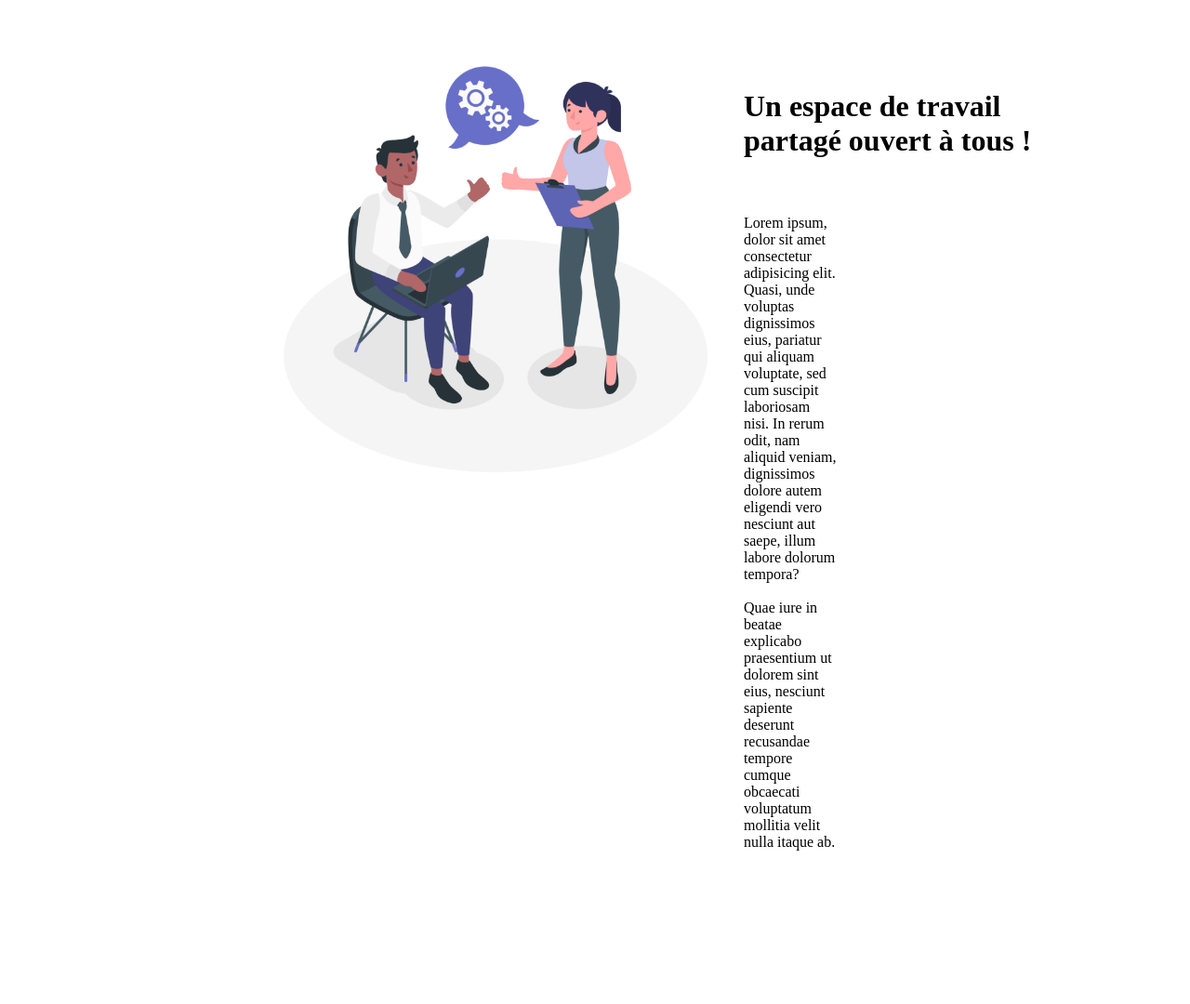
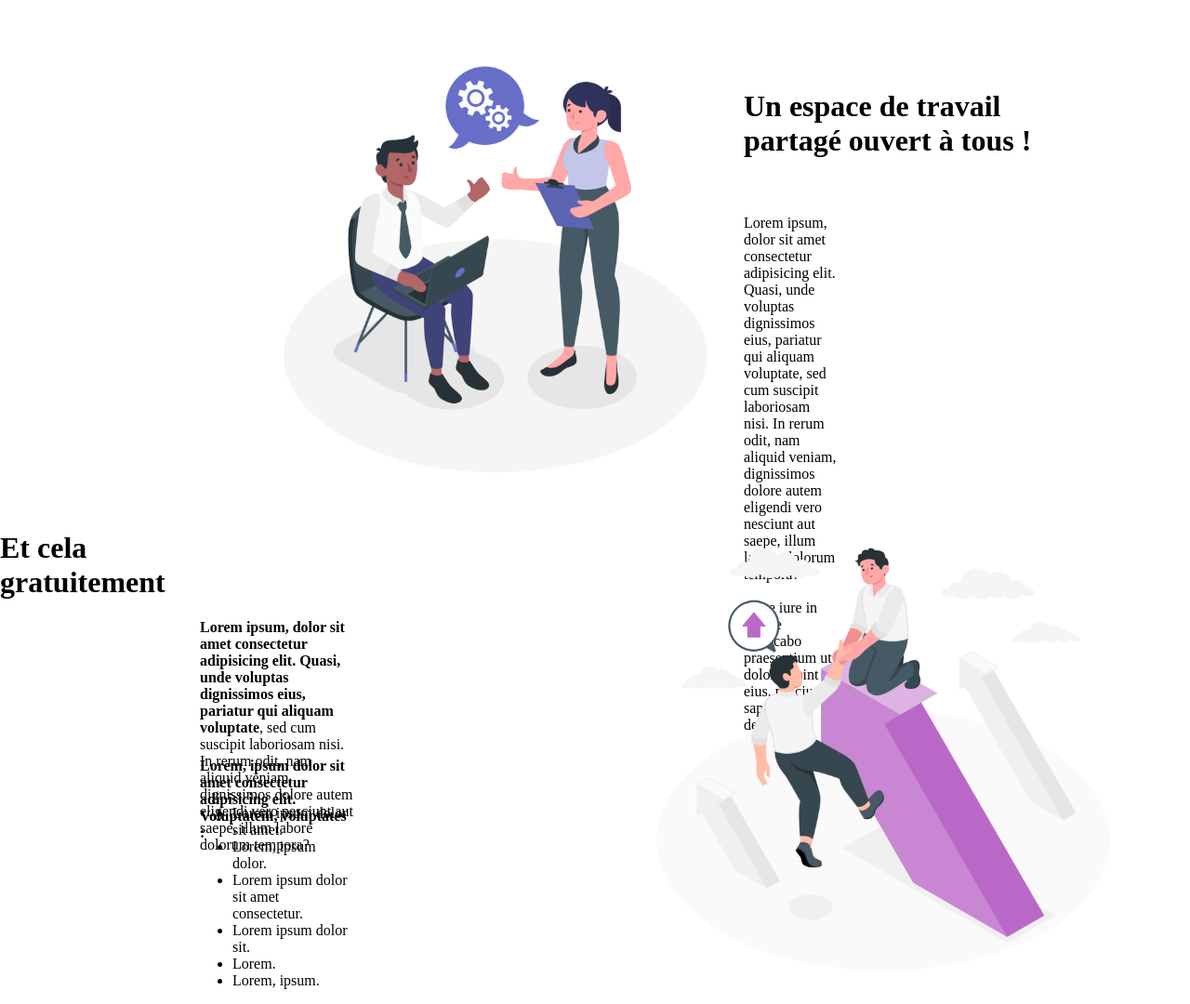
Before and after one commit to mohabrd/exo15_template_css, a plain HTML site: page index.html in a window 1280 px wide. Shown: the whole page at 93% size. Before the commit the page ends 931 px from the top, so only its background shows below. Drawn offline with Linux system fonts and the light colour scheme.

Commit message:
partie 2 fini titre, texte, sous titre, liste et img

```diff
--- a/index.html
+++ b/index.html
@@ -1,5 +1,6 @@
 <!DOCTYPE html>
 <html lang="fr">
+
 <head>
     <meta charset="UTF-8">
     <meta http-equiv="X-UA-Compatible" content="IE=edge">
@@ -7,19 +8,26 @@
     <link rel="stylesheet" href="./public/css/style.css">
     <title>exo 15 template css</title>
 </head>
+
 <body>
 
     <header>
 
         <div class="partie1">
             <div class="img1">
-            <img src="./public/img/Co-workers-amico-1536x1536.png" alt="" height="500px"></img></div>
+                <img src="./public/img/Co-workers-amico-1536x1536.png" alt="" height="500px"></img>
+            </div>
 
             <div class="titre1">
-                <h1>Un espace de travail<br>partagé ouvert à tous !</h1></div>
+                <h1>Un espace de travail<br>partagé ouvert à tous !</h1>
+            </div>
 
             <div class="text1">
-                <p>Lorem ipsum, dolor sit amet consectetur adipisicing elit. Quasi, unde voluptas dignissimos eius, pariatur qui aliquam voluptate, sed cum suscipit laboriosam nisi. In rerum odit, nam aliquid veniam, dignissimos dolore autem eligendi vero nesciunt aut saepe, illum labore dolorum tempora?<br><br>Quae iure in beatae explicabo praesentium ut dolorem sint eius, nesciunt sapiente deserunt recusandae tempore cumque obcaecati voluptatum mollitia velit nulla itaque ab.</p>
+                <p>Lorem ipsum, dolor sit amet consectetur adipisicing elit. Quasi, unde voluptas dignissimos eius,
+                    pariatur qui aliquam voluptate, sed cum suscipit laboriosam nisi. In rerum odit, nam aliquid veniam,
+                    dignissimos dolore autem eligendi vero nesciunt aut saepe, illum labore dolorum tempora?<br><br>Quae
+                    iure in beatae explicabo praesentium ut dolorem sint eius, nesciunt sapiente deserunt recusandae
+                    tempore cumque obcaecati voluptatum mollitia velit nulla itaque ab.</p>
             </div>
 
         </div>
@@ -30,9 +38,36 @@
 
     <main>
 
-        <section>
+        <div class="partie2">
+            <div class="img2">
+                <img src="./public/img/Helping-a-partner-amico-1536x1536.png" alt="" height="500px"></img>
+            </div>
+            <div class="titre2">
+                <h1>Et cela gratuitement</h1>
+            </div>
+            <div class="text2">
+                <p><b>Lorem ipsum, dolor sit amet consectetur adipisicing elit. Quasi, unde voluptas dignissimos eius,
+                        pariatur qui
+                        aliquam voluptate</b>, sed cum suscipit laboriosam nisi. In rerum odit, nam aliquid veniam,
+                    dignissimos dolore
+                    autem eligendi vero nesciunt aut saepe, illum labore dolorum tempora?</p>
+            </div>
 
-        </section>
+            <div class="text22">
+                <p><b>Lorem, ipsum dolor sit amet consectetur adipisicing elit. Voluptatem, voluptates :</b></p>
+            </div>
+
+            <div class="liste">
+                <ul>
+                    <li>Lorem ipsum dolor sit amet.</li>
+                    <li>Lorem, ipsum dolor.</li>
+                    <li>Lorem ipsum dolor sit amet consectetur.</li>
+                    <li>Lorem ipsum dolor sit.</li>
+                    <li>Lorem.</li>
+                    <li>Lorem, ipsum.</li>
+                </ul>
+            </div>
+        </div>
 
     </main>
 
@@ -45,4 +80,5 @@
 
 
 </body>
+
 </html>
--- a/public/css/style.css
+++ b/public/css/style.css
@@ -28,3 +28,58 @@
 
     margin-right: 380px;
 }
+
+
+
+.partie2 {
+    display: flex;
+    justify-content: center;
+    align-items: center;
+}
+
+.img2 {
+    display: flex;
+    position: absolute;
+    left: 700px;
+    top: 555px;
+    margin: 0;
+    padding: 0;
+
+}
+
+.titre2 {
+    display: flex;
+    position: absolute;
+    right: 1025px;
+    top: 550px;
+
+}
+
+.text2 {
+    display: flex;
+    position: absolute;
+    right: 900px;
+    left: 215px;
+    top: 650px;
+
+
+}
+
+.text22 {
+    display: flex;
+    position: absolute;
+    right: 900px;
+    left: 215px;
+    top: 799px;
+
+}
+
+.liste {
+    display: flex;
+    position: absolute;
+    right: 900px;
+    left: 210px;
+    top: 850px;
+    margin: 0;
+    padding: 0;
+}
```
